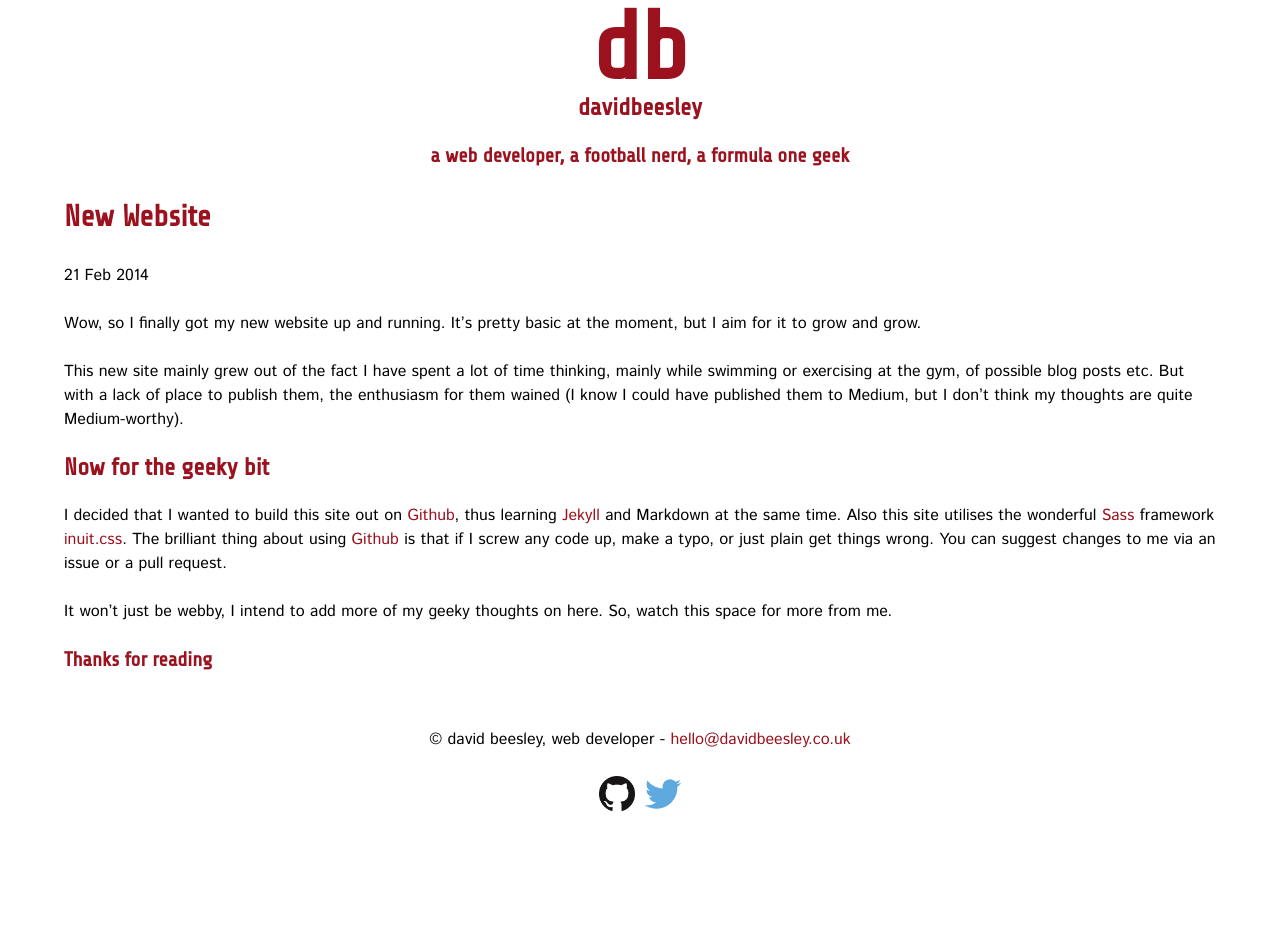
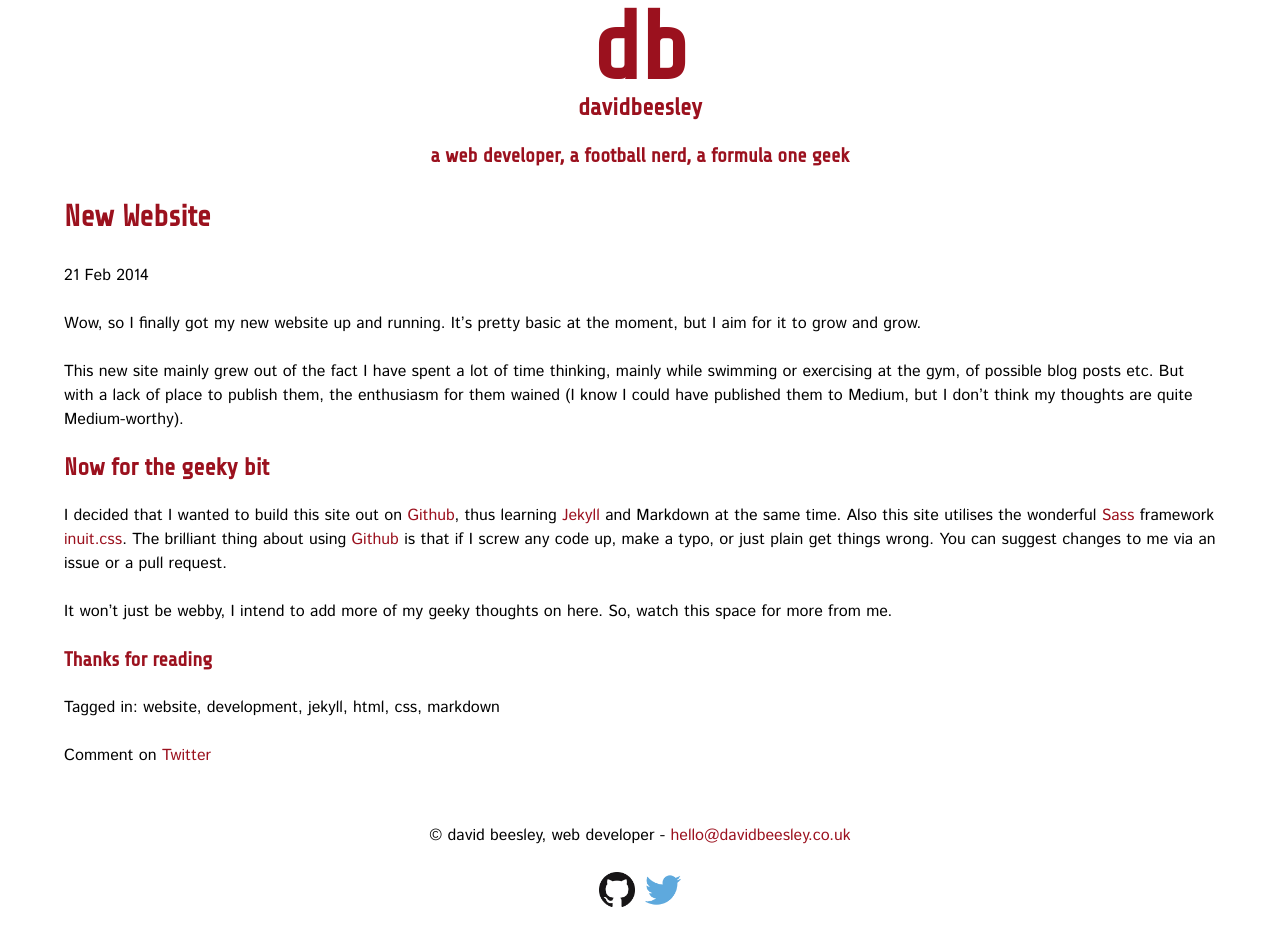
Before and after one commit to davebeesley/davebeesley.github.io, a Jekyll site: the page built from _posts/2014-02-21-new-website.markdown, in a window 1280 px wide. Built offline with Jekyll 4.4.1, drawn with Linux system fonts in a browser that asks for light colours; Markdown is read by kramdown in place of the engine named in the settings; before the commit the page ends 900 px from its top, so only the background shows below that.

Commit message:
Add categories and commenting to posts

```diff
--- a/_layouts/post.html
+++ b/_layouts/post.html
@@ -7,3 +7,8 @@ layout: default
 <div class="post">
 {{ content }}
 </div>
+
+<div class="meta">
+	<p class="tags">Tagged in: {{ page.categories | join: ', ' }}</p>
+	<p class="commment">Comment on <a href="http://twitter.com/?status=@davebeesley">Twitter</a></p>
+</div>
```
